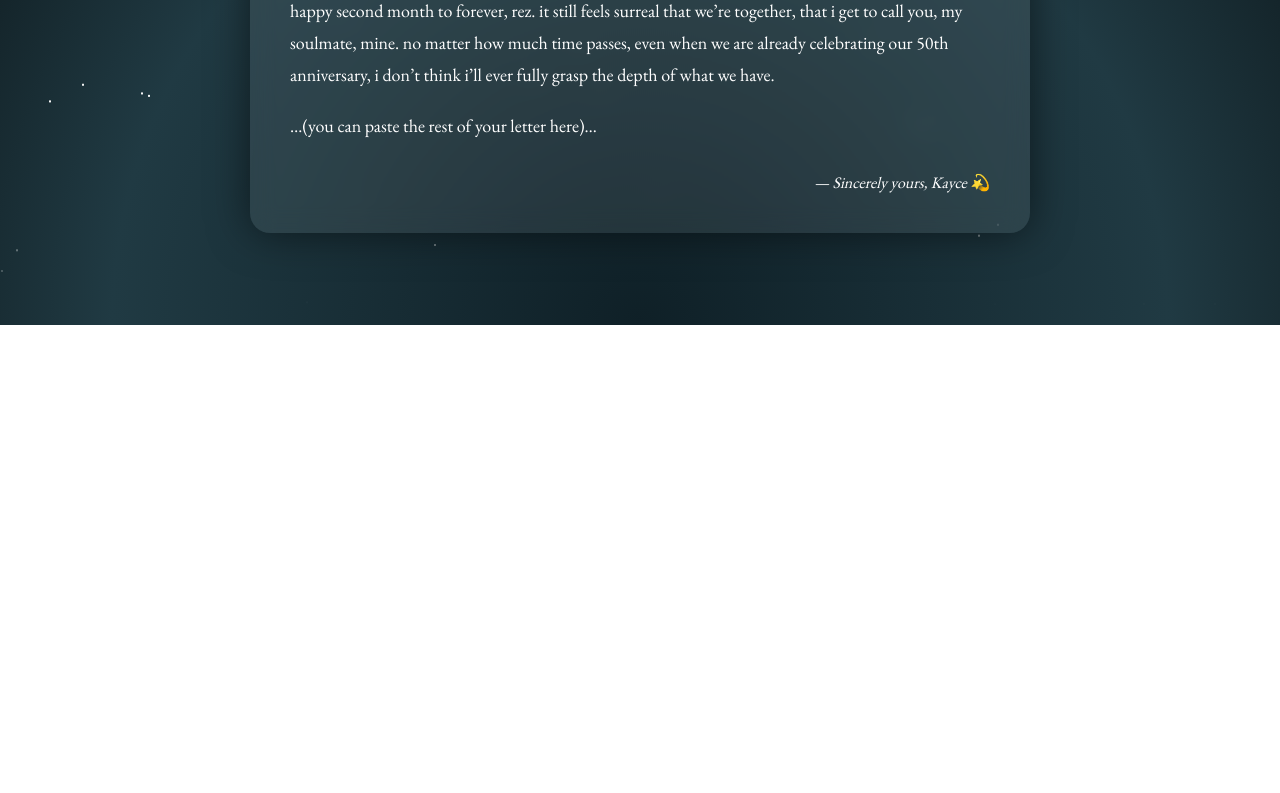
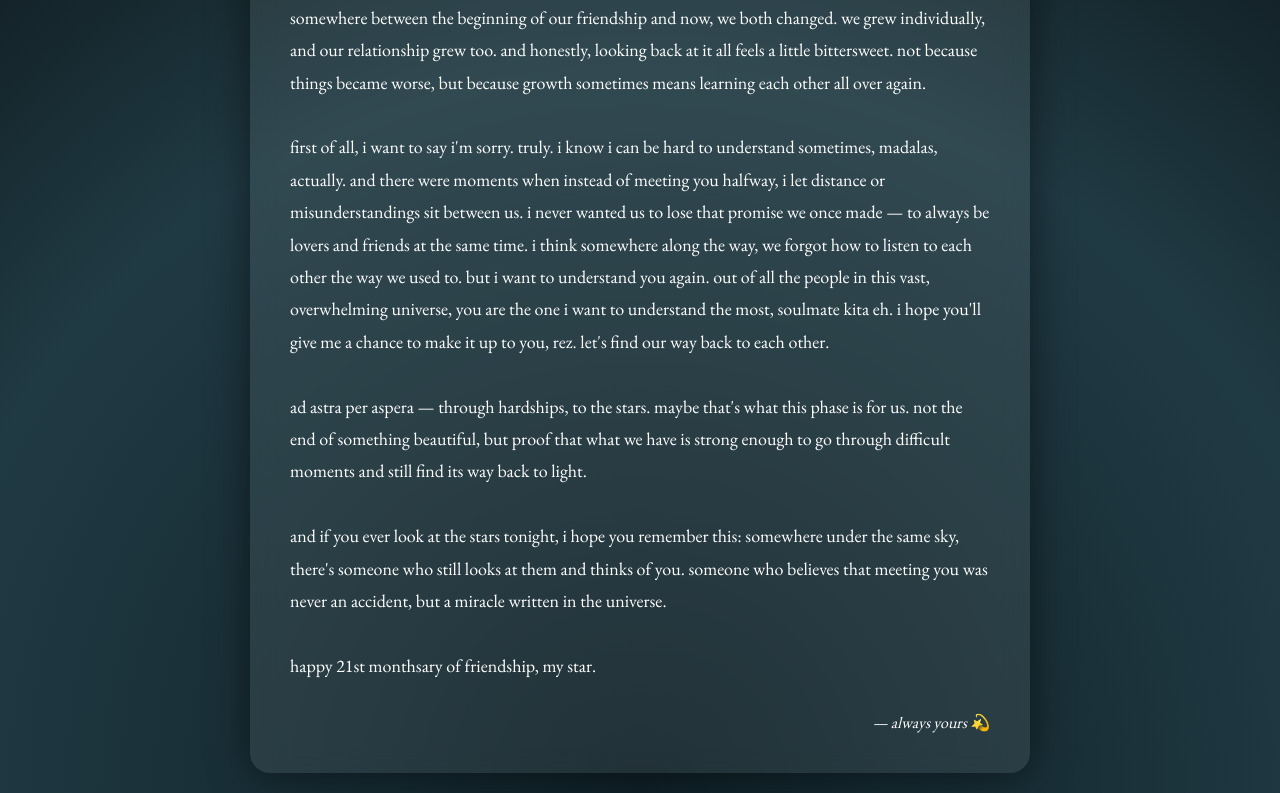
Before and after one commit to kimberlykhayle/4mystar, a plain HTML site: page index.html in a window 1280 px wide. Shown: the part 515-1308 px from the top of the page. Before the commit the page ends 840 px from the top, so only its background shows below. Drawn offline with nearby package versions, Linux system fonts and the light colour scheme.

Commit message:
Update index.html

```diff
--- a/index.html
+++ b/index.html
@@ -116,46 +116,30 @@ p {
         Your browser does not support the audio element.
     </audio>
 
-    <h1>Happy Second Monthsary, My Love!</h1>
+    <h1>Happy 21st Month of Friendship, Rez!</h1>
 
     <p>
-        i know we’ve been missing each other a lot lately because we both have a lot on our plate, but either way, i appreciate you for still doing your best to talk to me. this website is purely html XD obviously, i’m not knowledgeable yet about advanced coding languages, but yeah, anyway, i’ll also use this website to share my appreciation message for you, just added some extra steps as well hehe. the process was actually fun.
-    </p>
+        happy 21st month of friendship, rez :))
 
-    <p>
-        happy second month to forever, rez. it still feels surreal that we’re together, that i get to call you, my soulmate, mine. no matter how much time passes, even when we are already celebrating our 50th anniversary, i don’t think i’ll ever fully grasp the depth of what we have.
-    </p>
+i realized lately that i kinda stopped writing letters for our monthsaries, and i'm really sorry about that. it used to be something so special for us. i miss that tradition, and i want to bring it back. because you, and what we have, deserve to be celebrated consistently, not only when things feel easy, but especially when we're learning how to find each other again.
 
-    <p>…(you can paste the rest of your letter here)…</p>
+we've really come such a long way, haven't we? from me being too shy and nervous to even turn on my mic while we played roblox together, to nights where calling you became part of my routine. somewhere between the beginning of our friendship and now, we both changed. we grew individually, and our relationship grew too. and honestly, looking back at it all feels a little bittersweet. not because things became worse, but because growth sometimes means learning each other all over again.
 
-    <div class="signature">
-        — Sincerely yours, Kayce 💫
-    </div>
+first of all, i want to say i'm sorry. truly. i know i can be hard to understand sometimes, madalas, actually. and there were moments when instead of meeting you halfway, i let distance or misunderstandings sit between us. i never wanted us to lose that promise we once made — to always be lovers and friends at the same time. i think somewhere along the way, we forgot how to listen to each other the way we used to. but i want to understand you again. out of all the people in this vast, overwhelming universe, you are the one i want to understand the most, soulmate kita eh. i hope you'll give me a chance to make it up to you, rez. let's find our way back to each other.
+
+ad astra per aspera — through hardships, to the stars. maybe that's what this phase is for us. not the end of something beautiful, but proof that what we have is strong enough to go through difficult moments and still find its way back to light.
+
+and if you ever look at the stars tonight, i hope you remember this: somewhere under the same sky, there's someone who still looks at them and thinks of you. someone who believes that meeting you was never an accident, but a miracle written in the universe.
+
+happy 21st monthsary of friendship, my star.
+</p>
+
+<div class="signature">
+— always yours 💫
 </div>
 
-<script>
-// Floating stars
-const starsContainer = document.getElementById("stars");
-for (let i = 0; i < 80; i++) {
-    let star = document.createElement("div");
-    star.className = "star";
-    star.style.left = Math.random() * 100 + "vw";
-    star.style.animationDuration = (5 + Math.random() * 10) + "s";
-    star.style.animationDelay = Math.random() * 10 + "s";
-    starsContainer.appendChild(star);
-}
-
-// Play music button
-document.addEventListener('DOMContentLoaded', function() {
-    const audio = document.querySelector("#myAudio");
-    const playBtn = document.querySelector("#playAudioButton");
-
-    playBtn.addEventListener("click", () => {
-        audio.play();
-        playBtn.style.display = "none"; // hide button after click
-    });
-});
-</script>
+</div>
 
 </body>
 </html>
+    </p>
```
